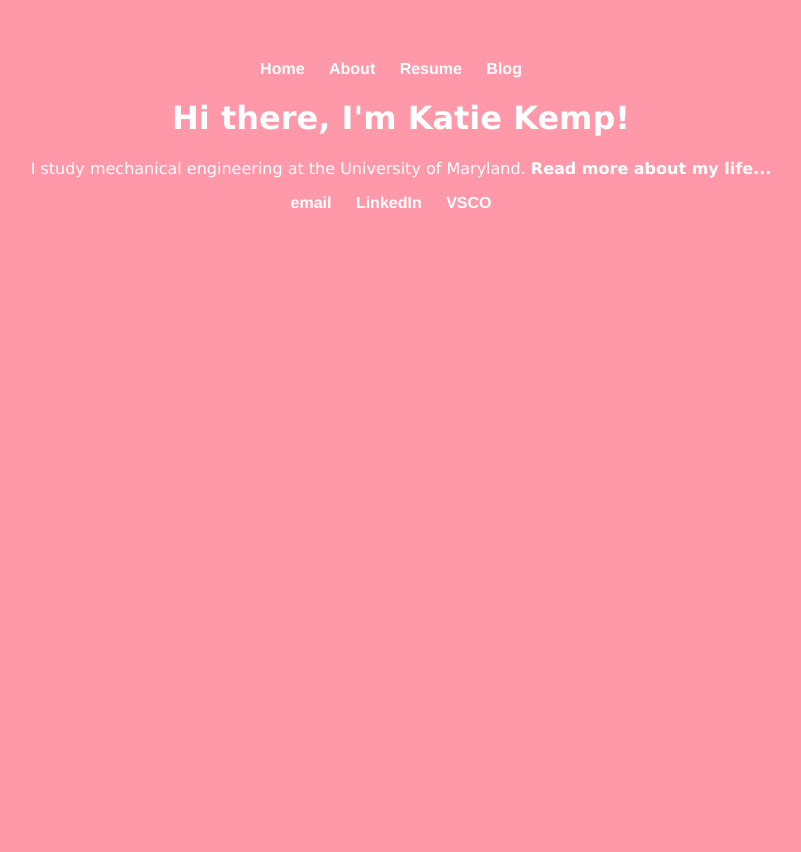
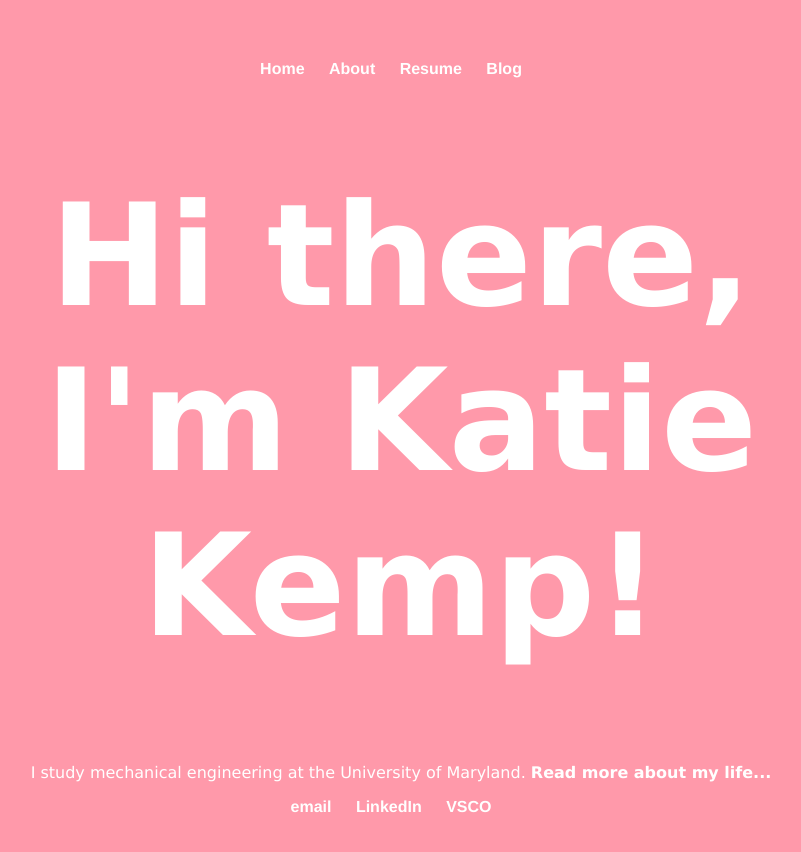
Before and after one commit to katherinekemp/katherinekemp.github.io, a Jekyll site: the page built from index.html, in a window 1280 px wide. Shown: the top 852 px of the page, without its empty margins (239-1040 px from the left). Built offline with Jekyll 4.4.1, drawn with Linux system fonts in a browser that asks for light colours.

Commit message:
Update home.html

```diff
--- a/_layouts/home.html
+++ b/_layouts/home.html
@@ -4,13 +4,14 @@
 			head {text-align: center;}
 			body {text-align: center;}
 			div {text-align: center;}
+			h1 {font-size:142px}
 
 			li a {
 	    			color:white;
 			}
 		</style>
 		<head style="color:white;font-family:verdana;">
-			<title style="font-size:142px">{{ page.title }}</title>
+			<title>{{ page.title }}</title>
 			<!-- link to main stylesheet -->
 			<link rel="stylesheet" type="text/css" href="/css/main.css">
 		</head>
```
